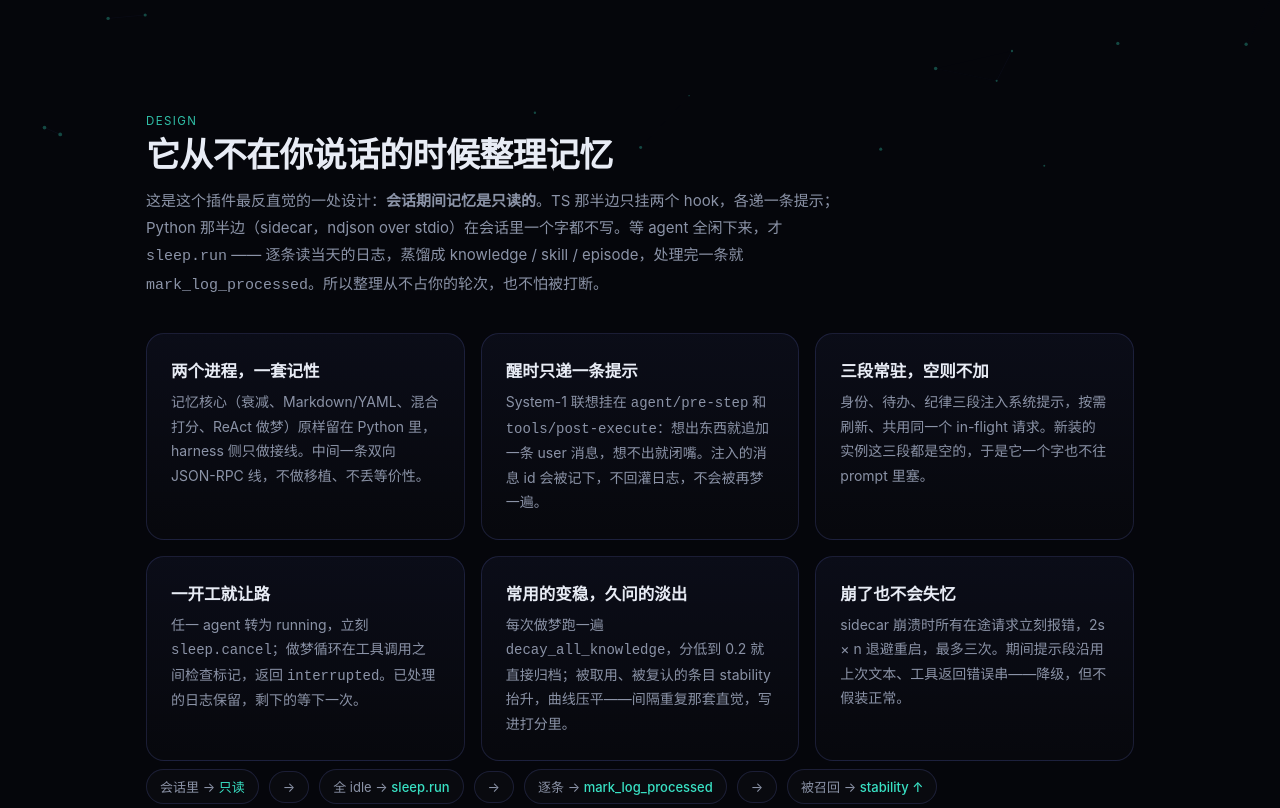
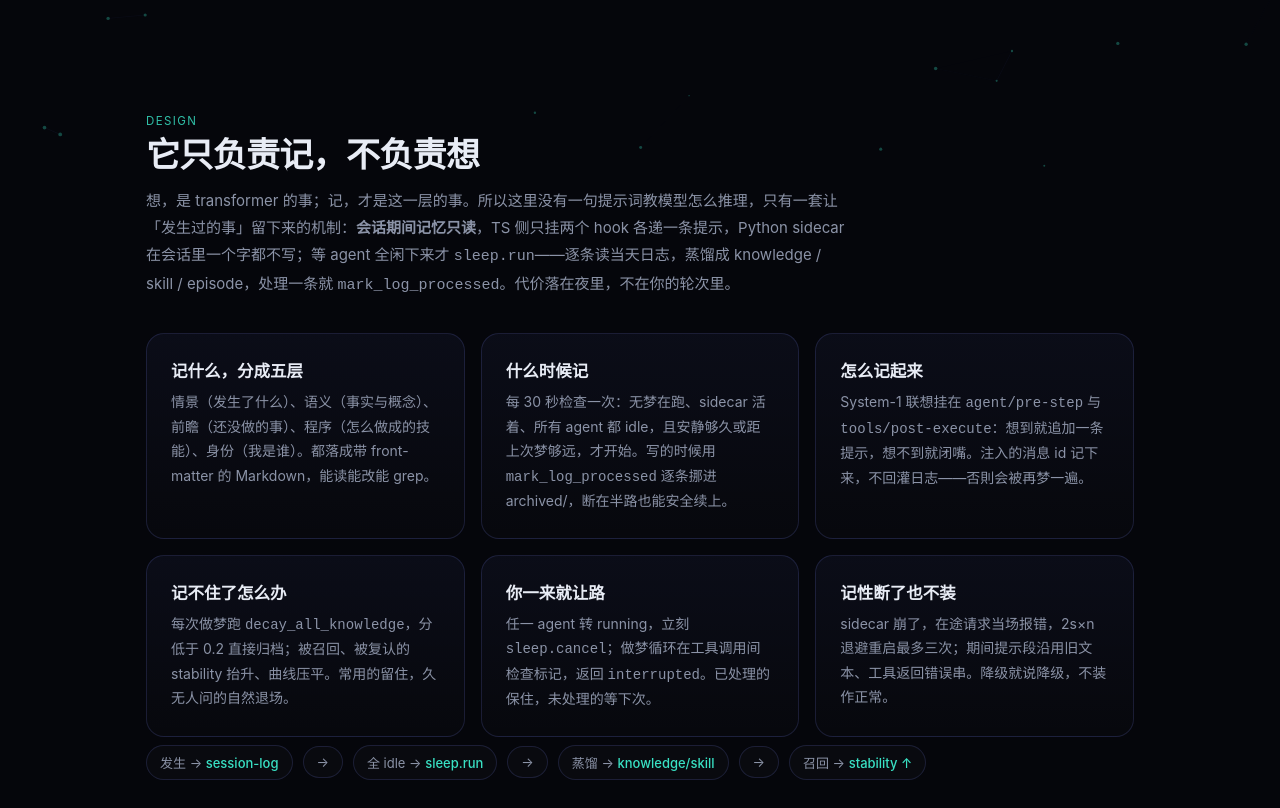
Before and after one commit to liuqingman/dsh-somni, a website: page docs/index.html in a window 1280 px wide. Shown: the part 600-1408 px from the top of the page. Drawn offline with Linux system fonts and the light colour scheme.

Commit message:
docs(site): §how 口径改为「只负责记不负责想」，讲本项目的记忆机制

```diff
--- a/docs/index.html
+++ b/docs/index.html
@@ -110,21 +110,21 @@ footer a{color:var(--dim)}
 
 <section id="how" class="reveal">
   <div class="tag">Design</div>
-  <h2>它从不在你说话的时候整理记忆</h2>
-  <p class="lead">这是这个插件最反直觉的一处设计：<b>会话期间记忆是只读的</b>。TS 那半边只挂两个 hook，各递一条提示；Python 那半边（sidecar，ndjson over stdio）在会话里一个字都不写。等 agent 全闲下来，才 <code>sleep.run</code> —— 逐条读当天的日志，蒸馏成 knowledge / skill / episode，处理完一条就 <code>mark_log_processed</code>。所以整理从不占你的轮次，也不怕被打断。</p>
+  <h2>它只负责记，不负责想</h2>
+  <p class="lead">想，是 transformer 的事；记，才是这一层的事。所以这里没有一句提示词教模型怎么推理，只有一套让「发生过的事」留下来的机制：<b>会话期间记忆只读</b>，TS 侧只挂两个 hook 各递一条提示，Python sidecar 在会话里一个字都不写；等 agent 全闲下来才 <code>sleep.run</code>——逐条读当天日志，蒸馏成 knowledge / skill / episode，处理一条就 <code>mark_log_processed</code>。代价落在夜里，不在你的轮次里。</p>
   <div class="grid g2" style="margin-top:26px">
-    <div class="card"><h3>两个进程，一套记性</h3><p>记忆核心（衰减、Markdown/YAML、混合打分、ReAct 做梦）原样留在 Python 里，harness 侧只做接线。中间一条双向 JSON-RPC 线，不做移植、不丢等价性。</p></div>
-    <div class="card"><h3>醒时只递一条提示</h3><p>System-1 联想挂在 <code>agent/pre-step</code> 和 <code>tools/post-execute</code>：想出东西就追加一条 user 消息，想不出就闭嘴。注入的消息 id 会被记下，不回灌日志，不会被再梦一遍。</p></div>
-    <div class="card"><h3>三段常驻，空则不加</h3><p>身份、待办、纪律三段注入系统提示，按需刷新、共用同一个 in-flight 请求。新装的实例这三段都是空的，于是它一个字也不往 prompt 里塞。</p></div>
-    <div class="card"><h3>一开工就让路</h3><p>任一 agent 转为 running，立刻 <code>sleep.cancel</code>；做梦循环在工具调用之间检查标记，返回 <code>interrupted</code>。已处理的日志保留，剩下的等下一次。</p></div>
-    <div class="card"><h3>常用的变稳，久问的淡出</h3><p>每次做梦跑一遍 <code>decay_all_knowledge</code>，分低到 0.2 就直接归档；被取用、被复认的条目 stability 抬升，曲线压平——间隔重复那套直觉，写进打分里。</p></div>
-    <div class="card"><h3>崩了也不会失忆</h3><p>sidecar 崩溃时所有在途请求立刻报错，2s × n 退避重启，最多三次。期间提示段沿用上次文本、工具返回错误串——降级，但不假装正常。</p></div>
+    <div class="card"><h3>记什么，分成五层</h3><p>情景（发生了什么）、语义（事实与概念）、前瞻（还没做的事）、程序（怎么做成的技能）、身份（我是谁）。都落成带 front-matter 的 Markdown，能读能改能 grep。</p></div>
+    <div class="card"><h3>什么时候记</h3><p>每 30 秒检查一次：无梦在跑、sidecar 活着、所有 agent 都 idle，且安静够久或距上次梦够远，才开始。写的时候用 <code>mark_log_processed</code> 逐条挪进 archived/，断在半路也能安全续上。</p></div>
+    <div class="card"><h3>怎么记起来</h3><p>System-1 联想挂在 <code>agent/pre-step</code> 与 <code>tools/post-execute</code>：想到就追加一条提示，想不到就闭嘴。注入的消息 id 记下来，不回灌日志——否則会被再梦一遍。</p></div>
+    <div class="card"><h3>记不住了怎么办</h3><p>每次做梦跑 <code>decay_all_knowledge</code>，分低于 0.2 直接归档；被召回、被复认的 stability 抬升、曲线压平。常用的留住，久无人问的自然退场。</p></div>
+    <div class="card"><h3>你一来就让路</h3><p>任一 agent 转 running，立刻 <code>sleep.cancel</code>；做梦循环在工具调用间检查标记，返回 <code>interrupted</code>。已处理的保住，未处理的等下次。</p></div>
+    <div class="card"><h3>记性断了也不装</h3><p>sidecar 崩了，在途请求当场报错，2s×n 退避重启最多三次；期间提示段沿用旧文本、工具返回错误串。降级就说降级，不装作正常。</p></div>
   </div>
   <div class="flow">
-    <span>会话里 → <b>只读</b></span><span>→</span>
+    <span>发生 → <b>session-log</b></span><span>→</span>
     <span>全 idle → <b>sleep.run</b></span><span>→</span>
-    <span>逐条 → <b>mark_log_processed</b></span><span>→</span>
-    <span>被召回 → <b>stability ↑</b></span>
+    <span>蒸馏 → <b>knowledge/skill</b></span><span>→</span>
+    <span>召回 → <b>stability ↑</b></span>
   </div>
 </section>
 
```
